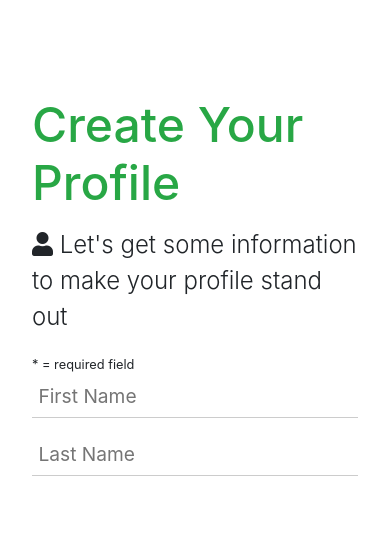
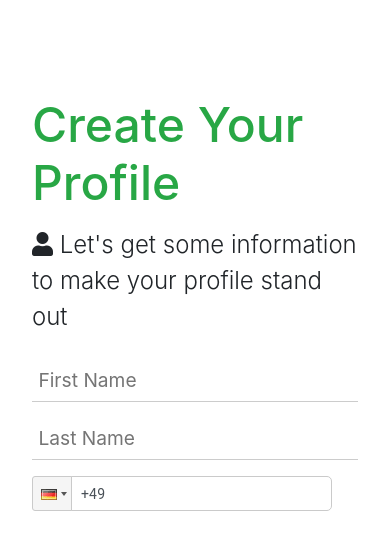
Before and after one commit to schkiho/home-with-backend, a React (Create React App) app in the folder client/: page /create-profile in a window 390 px wide. Shown: the top 550 px of the page. Built offline with nearby package versions, Linux system fonts and the light colour scheme; no server answers.

Commit message:
add createProfile add react-phone-input-2

```diff
--- a/client/src/App.scss
+++ b/client/src/App.scss
@@ -46,6 +46,22 @@
 .form input[type='submit'],
 button {
   font: inherit;
+}
+
+.react-tel-input
+  .form-control
+  .react-tel-input
+  .flag-dropdown
+  .react-tel-input
+  .selected-flag
+  .react-tel-input
+  .country-list {
+  display: block;
+  width: 100%;
+  padding: 0.4rem;
+  font-size: 1.2rem;
+  border: 0px;
+  border-bottom: 1px solid #ccc;
 }
 
 .alert {
--- a/client/src/components/profile-forms/CreateProfile.js
+++ b/client/src/components/profile-forms/CreateProfile.js
@@ -1,4 +1,6 @@
 import React, { useState } from 'react';
+import PhoneInput from 'react-phone-input-2';
+import 'react-phone-input-2/lib/style.css';
 import PropTypes from 'prop-types';
 import { connect } from 'react-redux';
 
@@ -11,6 +13,10 @@ const CreateProfile = (props) => {
   });
 
   const { firstName, lastName, phoneNumber, salary } = formData;
+
+  const onChange = (e) =>
+    setFormData({ ...formData, [e.target.id]: e.target.value });
+
   return (
     <div className='container'>
       <h1 className='large text-success'>Create Your Profile</h1>
@@ -18,8 +24,7 @@ const CreateProfile = (props) => {
         <i className='fas fa-user' /> Let's get some information to make your
         profile stand out
       </p>
-      <small>* = required field</small>
-      <form className='form'>
+      <form className='form my-4'>
         <div className='form-group'>
           <input
             type='text'
@@ -38,6 +43,16 @@ const CreateProfile = (props) => {
             onChange={(e) => onChange(e)}
           />
         </div>
+        <div className='form-group mb-4'>
+          <PhoneInput
+            country={'de'}
+            value={phoneNumber}
+            id='phoneNumber'
+            onChange={(phoneNumber) =>
+              setFormData({ ...formData, phoneNumber })
+            }
+          />
+        </div>
       </form>
     </div>
   );
--- a/package.json
+++ b/package.json
@@ -20,6 +20,7 @@
     "jsonwebtoken": "^8.5.1",
     "mongoose": "^5.9.12",
     "node-sass": "^4.14.1",
+    "react-phone-input-2": "^2.13.3",
     "request": "^2.88.2"
   },
   "devDependencies": {
```
Also changed, not shown: 1 other file (tests, documents, lock files or other folders).
